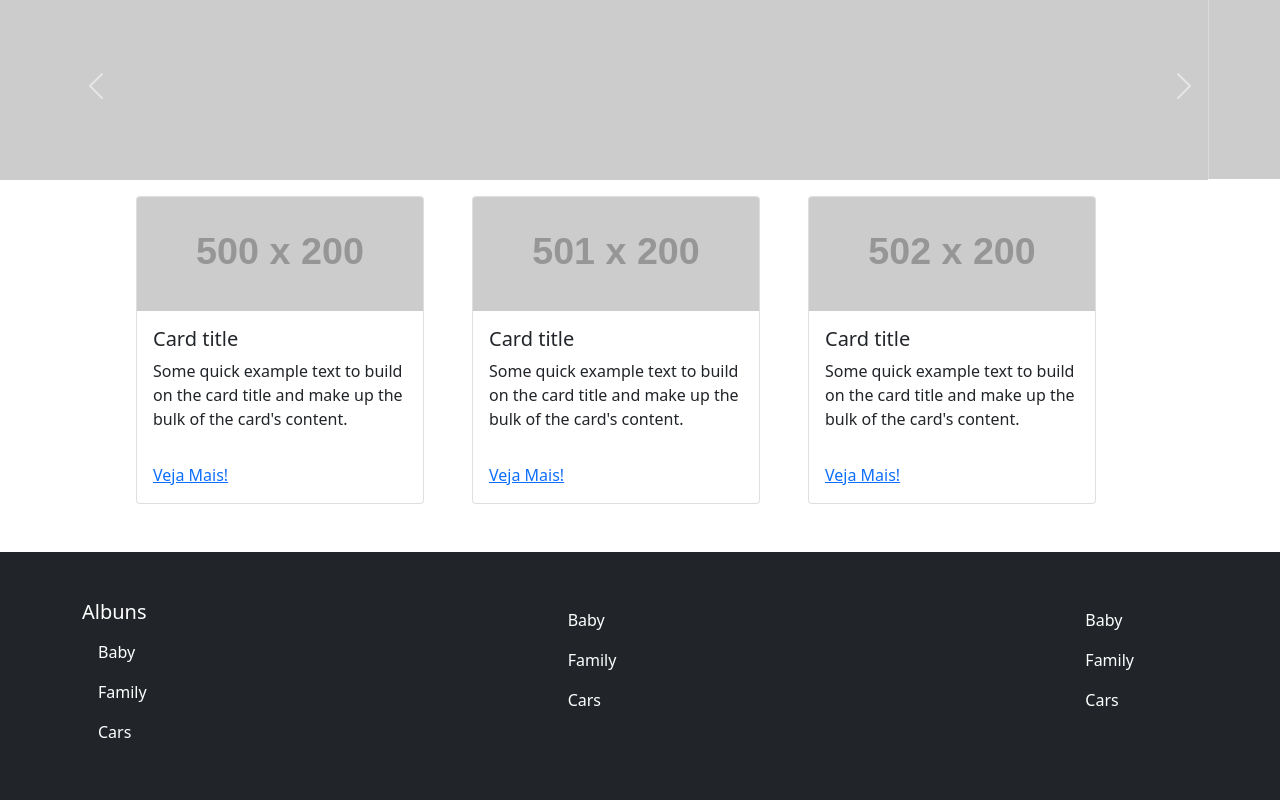
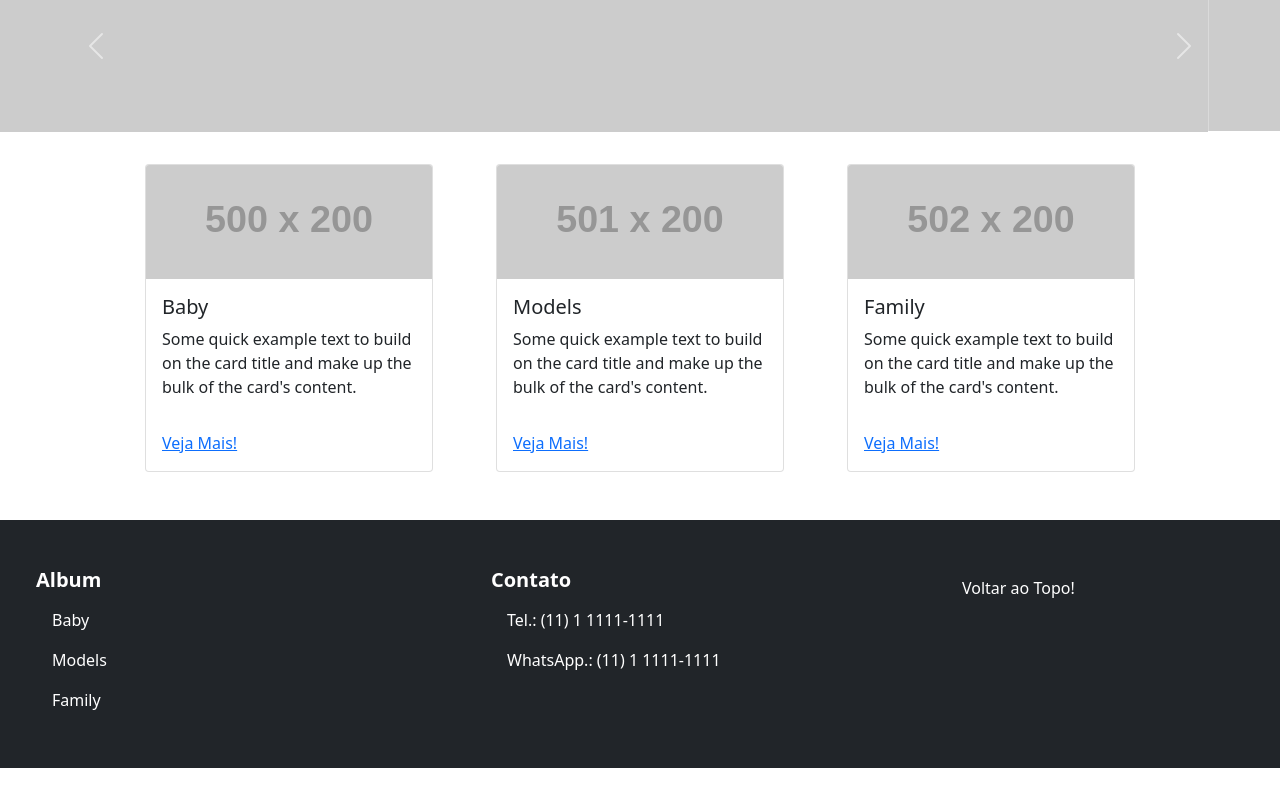
Before and after one commit to maikaodev/bootstrap, a plain HTML site: page portfolio.html in a window 1280 px wide. Shown: the part 436-1236 px from the top of the page. After the commit the page ends 1204 px from the top, so only its background shows below. Drawn offline with Linux system fonts and the light colour scheme; placeholder pictures from the web are drawn by us.

Commit message:
Corrigi algumas coisas no main e adicionei o Footer

```diff
--- a/portfolio.html
+++ b/portfolio.html
@@ -55,7 +55,7 @@
     </nav>
     <!-- End Nav -->
   </head>
-  <main class="mt-5 mb-5">
+  <main>
     <!-- Banner-Rotativo -->
     <section id="banner-rotativo" class="carousel slide" data-bs-ride="carousel">
       <!-- container Banner-->
@@ -86,11 +86,12 @@
       </button>
       <!-- End Botões de Ação -->
       <!-- Mini-Menu -->
-      <section class="container d-flex justify-content-center">
-        <div class="card me-5" style="width: 18rem;">
+      <section class="container d-flex justify-content-evenly mt-3 mb-5">
+        <!-- First -->
+        <div class="card" style="width: 18rem;">
           <img src="https://fakeimg.pl/500x200/" class="card-img-top" alt="...">
           <div class="card-body">
-            <h5 class="card-title">Card title</h5>
+            <h5 class="card-title">Baby</h5>
             <p class="card-text">Some quick example text to build on the card title and make up the bulk of the card's
               content.</p>
           </div>
@@ -99,10 +100,12 @@
             <a href="#" class="card-link">Veja Mais!</a>
           </div>
         </div>
-        <div class="card me-5" style="width: 18rem;">
+        <!-- End First -->
+        <!-- Second -->
+        <div class="card" style="width: 18rem;">
           <img src="https://fakeimg.pl/501x200/" class="card-img-top" alt="...">
           <div class="card-body">
-            <h5 class="card-title">Card title</h5>
+            <h5 class="card-title">Models</h5>
             <p class="card-text">Some quick example text to build on the card title and make up the bulk of the card's
               content.</p>
           </div>
@@ -111,10 +114,12 @@
             <a href="#" class="card-link">Veja Mais!</a>
           </div>
         </div>
-        <div class="card me-5" style="width: 18rem;">
+        <!-- Second -->
+        <!-- Third -->
+        <div class="card" style="width: 18rem;">
           <img src="https://fakeimg.pl/502x200/" class="card-img-top" alt="...">
           <div class="card-body">
-            <h5 class="card-title">Card title</h5>
+            <h5 class="card-title">Family</h5>
             <p class="card-text">Some quick example text to build on the card title and make up the bulk of the card's
               content.</p>
           </div>
@@ -123,50 +128,55 @@
             <a href="#" class="card-link">Veja Mais!</a>
           </div>
         </div>
-        <!-- Mini-Menu -->
+        <!-- Third -->
+        <!-- End Mini-Menu -->
       </section>
     </section>
     <!-- End Banner-Rotativo -->
 
   </main>
-  <footer class="container-fluid bg-dark text-white">
-    <div class="container d-flex flex-row justify-content-between  pt-5 pb-5">
-      <section>
-        <h5>Albuns</h5>
-        <ul class="nav flex-column ">
+  <!-- Footer -->
+  <footer class="container-fluid text-white bg-dark">
+    <!-- Menu Footer  -->
+    <div class="container row pt-5 pb-5">
+      <!-- List Album -->
+      <section class="col-md-5">
+        <h5><strong>Album</strong></h5>
+        <ul class="nav flex-column">
           <li class="nav-item">
             <a href="#" class="nav-link text-white">Baby</a>
+          </li>
+          <li class="nav-item">
+            <a href="#" class="nav-link text-white">Models</a>
+          </li>
+          <li class="nav-item">
             <a href="#" class="nav-link text-white">Family</a>
-            <a href="#" class="nav-link text-white">Cars</a>
-
           </li>
         </ul>
       </section>
-      <section>
-        <ul class="nav flex-column ms-5 me-5">
+      <!-- End List Album -->
+      <!-- List Contato -->
+      <section class="col-md-5">
+        <h5><strong>Contato</strong></h5>
+        <ul class="nav flex-column">
           <li class="nav-item">
-            <a href="#" class="nav-link text-white">Baby</a>
-            <a href="#" class="nav-link text-white">Family</a>
-            <a href="#" class="nav-link text-white">Cars</a>
-
+            <a href="tel:+5582987098898" class="nav-link text-white">Tel.: (11) 1 1111-1111</a>
+          </li>
+          <li class="nav-item">
+            <a href="https://api.whatsapp.com/send?phone=55111111111111&text=Gostaria%20de%20contratar%20seus%20servi%C3%A7os."
+              target="_blank" class="nav-link text-white">WhatsApp.:
+              (11) 1 1111-1111</a>
           </li>
         </ul>
       </section>
-      <section>
-        <ul class="nav flex-column ms-5 me-5">
-          <li class="nav-item">
-            <a href="#" class="nav-link text-white">Baby</a>
-            <a href="#" class="nav-link text-white">Family</a>
-            <a href="#" class="nav-link text-white">Cars</a>
-
-          </li>
-        </ul>
+      <!-- End List Contato -->
+      <section class="col-md-2">
+        <a href="#" class=" nav-link text-white">Voltar ao Topo!</a>
       </section>
     </div>
-
+    <!-- End Menu Footer  -->
   </footer>
-
-
+  <!-- End Footer -->
 
 
 
```
